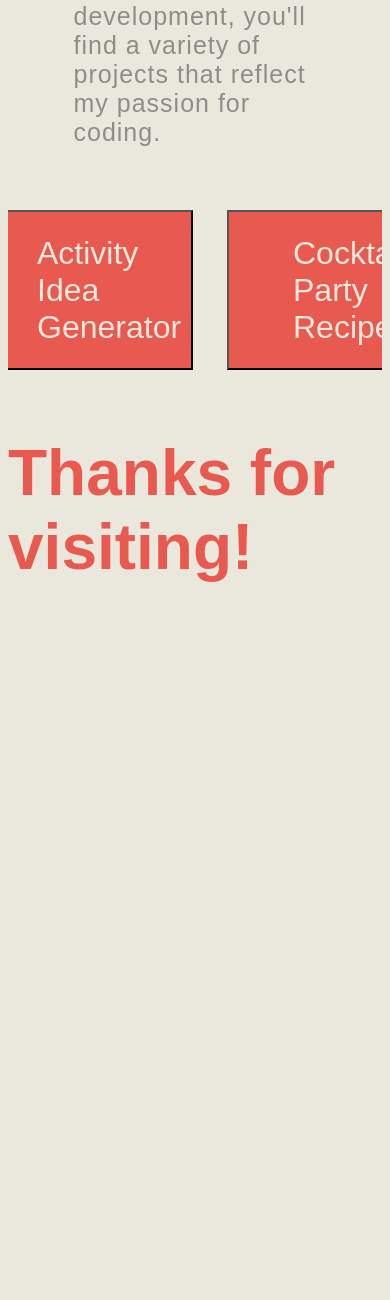
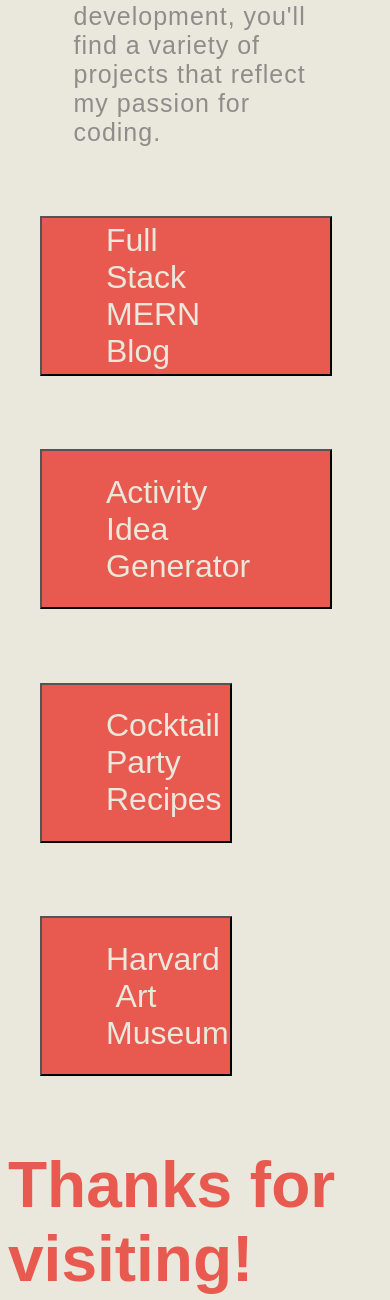
Before and after one commit to CoderBunnyS/BPort2023, a PHP site: page / in a window 390 px wide. Shown: the part 3028-4328 px from the top of the page. Before the commit the page ends 3610 px from the top, so only its background shows below. Run offline with PHP 8.4, Linux system fonts and the light colour scheme; some web fonts are replaced.

Commit message:
finished basic responsiveness

```diff
--- a/styles.css
+++ b/styles.css
@@ -33,6 +33,14 @@ p {
     justify-content: center;
 
 }
+
+@media screen and (max-width: 750px) {
+    .project-buttons {
+        display: inline;
+
+
+    }
+}
 .buttons {
     background-color: #E85A4F;
     color: #EAE7DC;
@@ -44,6 +52,8 @@ p {
     justify-content: center;
 
 }
+
+
 .site-info {
     display: flex;
     justify-content: center;padding: 25px;
```
